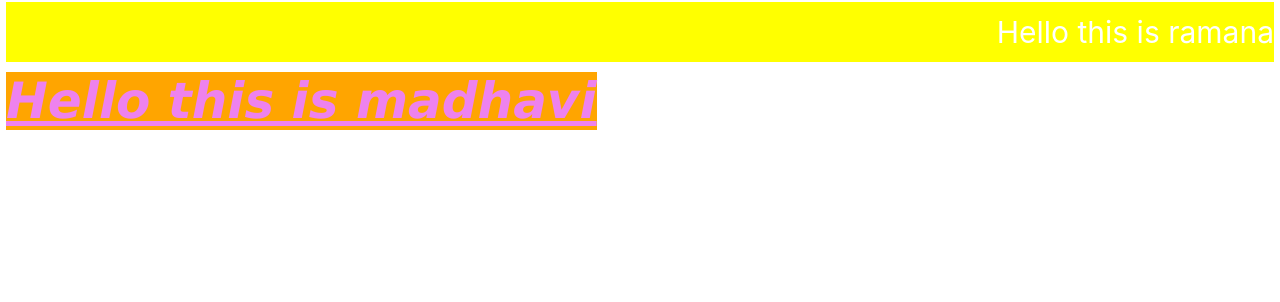
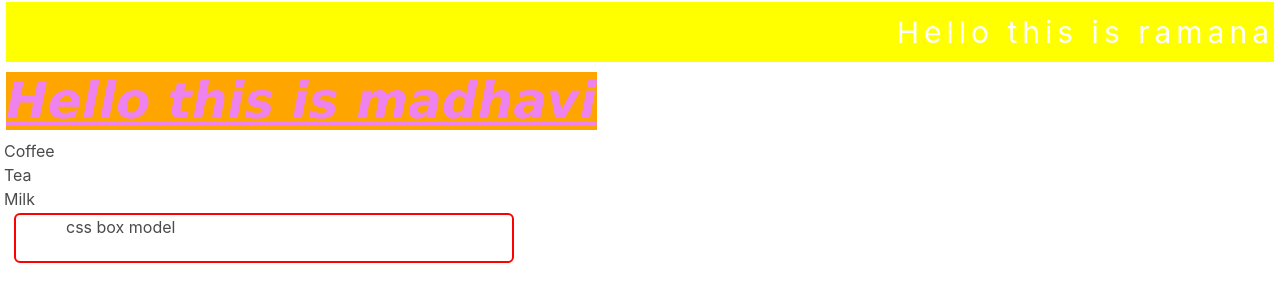
Before and after one commit to madhavi-anneboina/my-reactapp, a React (Create React App) app: page / in a window 1280 px wide. Shown: the top 302 px of the page. Built offline with nearby package versions, Linux system fonts and the light colour scheme.

Commit message:
css box model changes added

```diff
--- a/src/App.js
+++ b/src/App.js
@@ -42,11 +42,19 @@ const App = () => {
         <footer class="flex-footer">This is footer</footer>
       </div> */}
 
-       <div class="yellow">
-        Hello this is ramana
-       </div>
-       <span class="orange">Hello this is madhavi </span>
-      {/* <Greet name="ramana">
+      <div class="yellow">Hello this is ramana</div>
+      <span class="orange">Hello this is madhavi </span>
+        <ul>
+        <li>Coffee</li>
+        <li>Tea</li>
+        <li>Milk</li>
+      </ul>
+
+
+      <div class="box-model">
+       css box model
+      </div>
+          {/* <Greet name="ramana">
         <div>How are you doing props</div>
       </Greet>
       <Greet name="tuy" />
--- a/src/index.css
+++ b/src/index.css
@@ -77,9 +77,19 @@ span {
   text-align: right;
   font-size: 30px;
   line-height: 2;
-  letter-spacing: ;
+  letter-spacing: 5px;
 
 }
+
+.box-model {
+  border : 2px solid red;
+  height: 50px;
+  width: 500px;
+  padding-left: 50px;
+  margin-left: 10px;
+  border-radius: 6px;
+}
+
 /*
 div{
   background-color: red;
```
